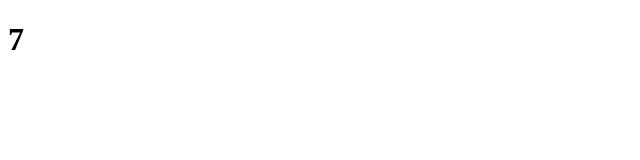
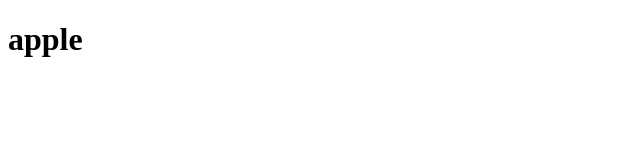
Before and after one commit to ude-soco/react-lecture, a React (Vite) app: page / in a window 1280 px wide. Shown: the top 160 px of the page, without its empty margins (0-640 px from the left). Built offline with nearby package versions, Linux system fonts and the light colour scheme.

Commit message:
Update App.jsx

```diff
--- a/src/App.jsx
+++ b/src/App.jsx
@@ -7,11 +7,11 @@ import React, { useState } from "react";
 //   constructor(props) {
 //     super(props);
 //     this.state = {
-//       count: 7,
+//       groceryItem: "apple",
 //     };
 //   }
 //   render() {
-//     return <h1>{this.state.count}</h1>;
+//     return <h1>{this.state.groceryItem}</h1>;
 //   }
 // }
 
@@ -19,8 +19,8 @@ import React, { useState } from "react";
 // * Functional based component
 // ****************************************
 function App(props) {
-  const [count, setCount] = useState(7);
-  return <h1>{count}</h1>;
+  const [groceryItem, setGroceryItem] = useState("apple");
+  return <h1>{groceryItem}</h1>;
 }
 
 export default App;
```
